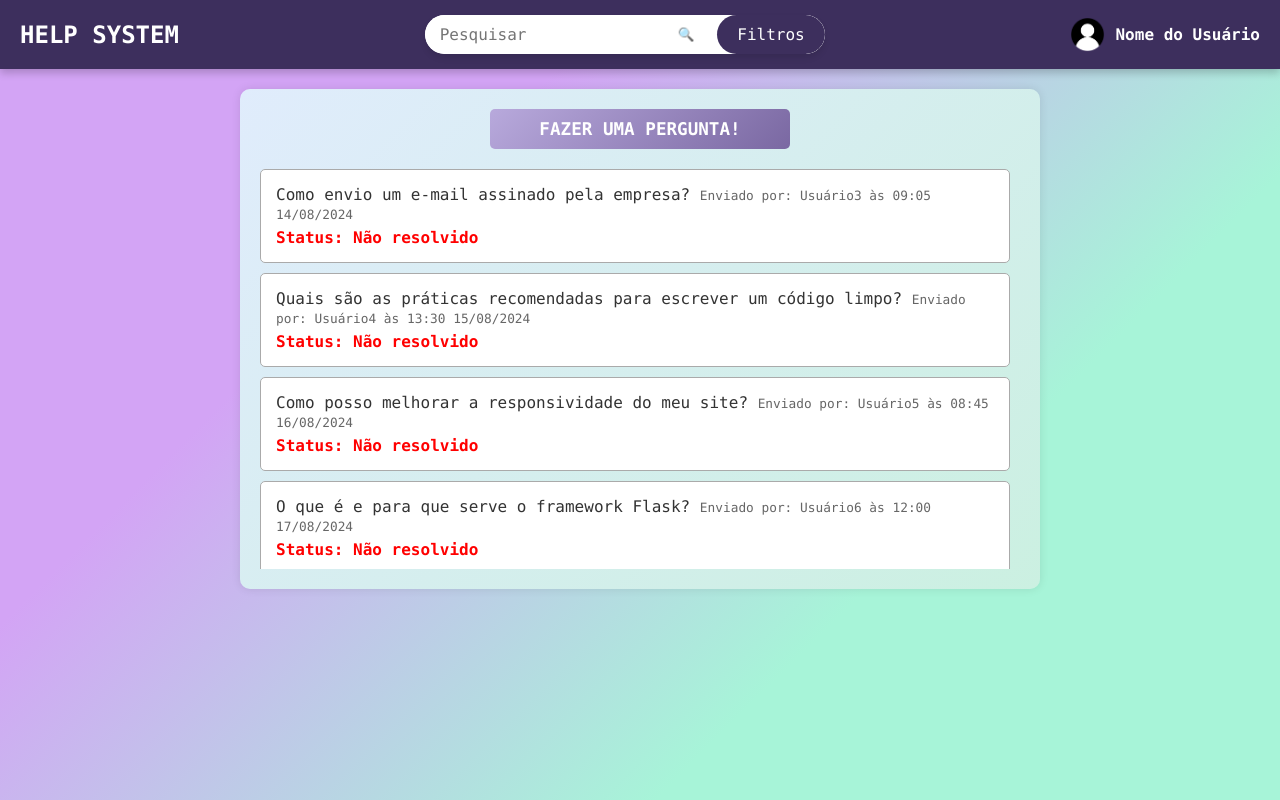
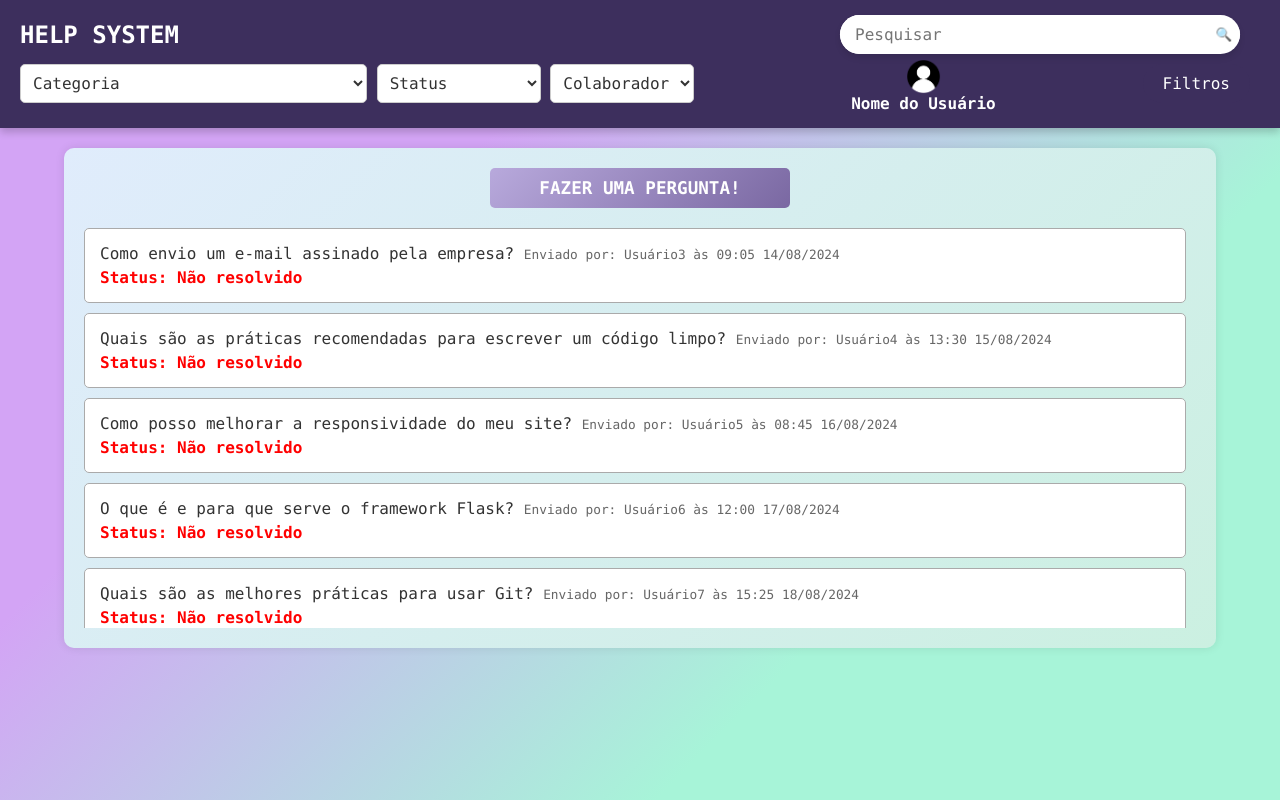
Before and after one commit to vinicius-vses/helpsystem, a plain HTML site: page templates/index.html in a window 1280 px wide. Drawn offline with Linux system fonts and the light colour scheme.

Commit message:
Visual aprimorado do index da página

```diff
--- a/static/css/index.css
+++ b/static/css/index.css
@@ -27,16 +27,12 @@ body {
     background: #3d2f5d;
     color: white;
     box-shadow: 0 4px 8px rgba(0, 0, 0, 0.2);
+    flex-wrap: wrap;
 }
 
 .logo {
     display: flex;
     align-items: center;
-}
-
-.logo-img {
-    height: 40px;
-    margin-right: 10px;
 }
 
 .logo h1 {
@@ -50,8 +46,8 @@ body {
     background: #ffffff;
     border-radius: 25px;
     box-shadow: 0 4px 6px rgba(0, 0, 0, 0.1);
-    overflow: hidden;
     width: 400px;
+    margin-right: 20px;
     transition: box-shadow 0.3s;
 }
 
@@ -59,7 +55,7 @@ body {
     box-shadow: 0 6px 10px rgba(0, 0, 0, 0.15);
 }
 
-.search-container input {
+.search-container input[type="text"] {
     padding: 10px 15px;
     border: none;
     outline: none;
@@ -78,6 +74,8 @@ body {
     display: flex;
     align-items: center;
     justify-content: center;
+    border-left: none;
+    border-radius: 0 25px 25px 0;
 }
 
 .search-button img {
@@ -89,6 +87,12 @@ body {
     transform: scale(1.1);
 }
 
+.filters-container {
+    display: flex;
+    align-items: center;
+    gap: 10px;
+}
+
 .filter-button {
     background-color: #3d2f5d;
     color: #ffffff;
@@ -96,13 +100,14 @@ body {
     border: none;
     border-radius: 25px;
     cursor: pointer;
+    font-size: 1em;
     transition: background 0.3s, transform 0.2s;
-    margin-left: 15px;
-    font-size: 1em;
+    margin-right: 10px;
+    order: 1;
 }
 
 .filter-button:hover {
-    background-color: #555;
+    background-color: #d086d8;
     transform: scale(1.05);
 }
 
@@ -110,31 +115,62 @@ body {
     transform: scale(0.95);
 }
 
+.filter-select {
+    padding: 8px;
+    border-radius: 5px;
+    border: 1px solid #ccc;
+    font-size: 1em;
+    color: #333;
+    background-color: #fff;
+    cursor: pointer;
+    transition: box-shadow 0.3s;
+}
+
+.filter-select:hover {
+    box-shadow: 0 4px 8px rgba(0, 0, 0, 0.15);
+}
+
 .user-info {
     display: flex;
+    flex-direction: column;
     align-items: center;
+    text-align: center;
+    margin-left: 10px;
+    color: #ffffff;
 }
 
 .user-photo {
     width: 35px;
     height: 35px;
     border-radius: 50%;
-    margin-right: 10px;
+    margin-top: 5px;
 }
 
 .user-name {
-    color: #fff;
     font-weight: bold;
 }
 
 .container {
     width: 90%;
-    max-width: 800px;
+    max-width: 1200px;
     background: linear-gradient(135deg, #e0ecfc, #cbf0e1);
     border-radius: 10px;
     padding: 20px;
     margin-top: 20px;
     box-shadow: 0 0 10px rgba(0, 0, 0, 0.1);
+}
+
+@media (max-width: 1024px) {
+    .container {
+        max-width: 90%;
+    }
+}
+
+@media (max-width: 768px) {
+    .container {
+        max-width: 100%;
+        padding: 15px;
+    }
 }
 
 .ask-button {
--- a/templates/index.html
+++ b/templates/index.html
@@ -1,8 +1,8 @@
 <!DOCTYPE html>
 <html lang="pt-br">
   <head>
-    <meta charset="UTF-8">
-    <meta name="viewport" content="width=device-width, initial-scale=1.0">
+    <meta charset="UTF-8" />
+    <meta name="viewport" content="width=device-width, initial-scale=1.0" />
     <title>Help System</title>
     <link rel="stylesheet" href="/static/css/index.css" />
   </head>
@@ -13,13 +13,46 @@
       </div>
 
       <div class="search-container">
-            <input type="text" placeholder="Pesquisar">
+        <input type="text" placeholder="Pesquisar" />
         <button class="search-button">🔍</button>
+      </div>
+
       <button class="filter-button">Filtros</button>
+
+      <div class="filters-dropdown">
+        <select name="category-filter" class="filter-select">
+          <option value="">Categoria</option>
+          <option value="conta-e-cadastro">Conta e Cadastro</option>
+          <option value="pagamentos-e-faturamento">Pagamentos e Faturamento</option>
+          <option value="configuracoes-e-preferencias">Configurações e Preferências</option>
+          <option value="tecnico-e-solucao-de-problemas">Técnico e Solução de Problemas</option>
+          <option value="seguranca-e-privacidade">Segurança e Privacidade</option>
+          <option value="funcionalidades-e-recursos">Funcionalidades e Recursos</option>
+          <option value="suporte-e-atendimento-ao-cliente">Suporte e Atendimento ao Cliente</option>
+          <option value="integracoes-e-apis">Integrações e APIs</option>
+          <option value="feedback-e-sugestoes">Feedback e Sugestões</option>
+          <option value="comunidade-e-colaboracao">Comunidade e Colaboração</option>
+          <option value="documentacao-e-tutoriais">Documentação e Tutoriais</option>
+          <option value="atualizacoes-e-novidades">Atualizações e Novidades</option>
+          <option value="politicas-e-termos-de-uso">Políticas e Termos de Uso</option>
+          <option value="outro">Outro</option>
+        </select>
+
+        <select name="status-filter" class="filter-select">
+          <option value="">Status</option>
+          <option value="nao-resolvido">Não Resolvido</option>
+          <option value="resolvido">Resolvido</option>
+        </select>
+
+        <select name="colaborador-filter" class="filter-select">
+          <option value="">Colaborador</option>
+          <option value="usuario1">Usuário1</option>
+          <option value="usuario2">Usuário2</option>
+        </select>
       </div>
 
       <div class="user-info">
-            <img src="/src/static/img/user-profile-pic.png" alt="Foto do Usuário" class="user-photo">
+        <img src="/src/static/img/user-profile-pic.png" alt="Foto do Usuário" class="user-photo" />
         <span class="user-name">Nome do Usuário</span>
       </div>
     </header>
```
Lines whose indentation alone changed are shown as unchanged.
